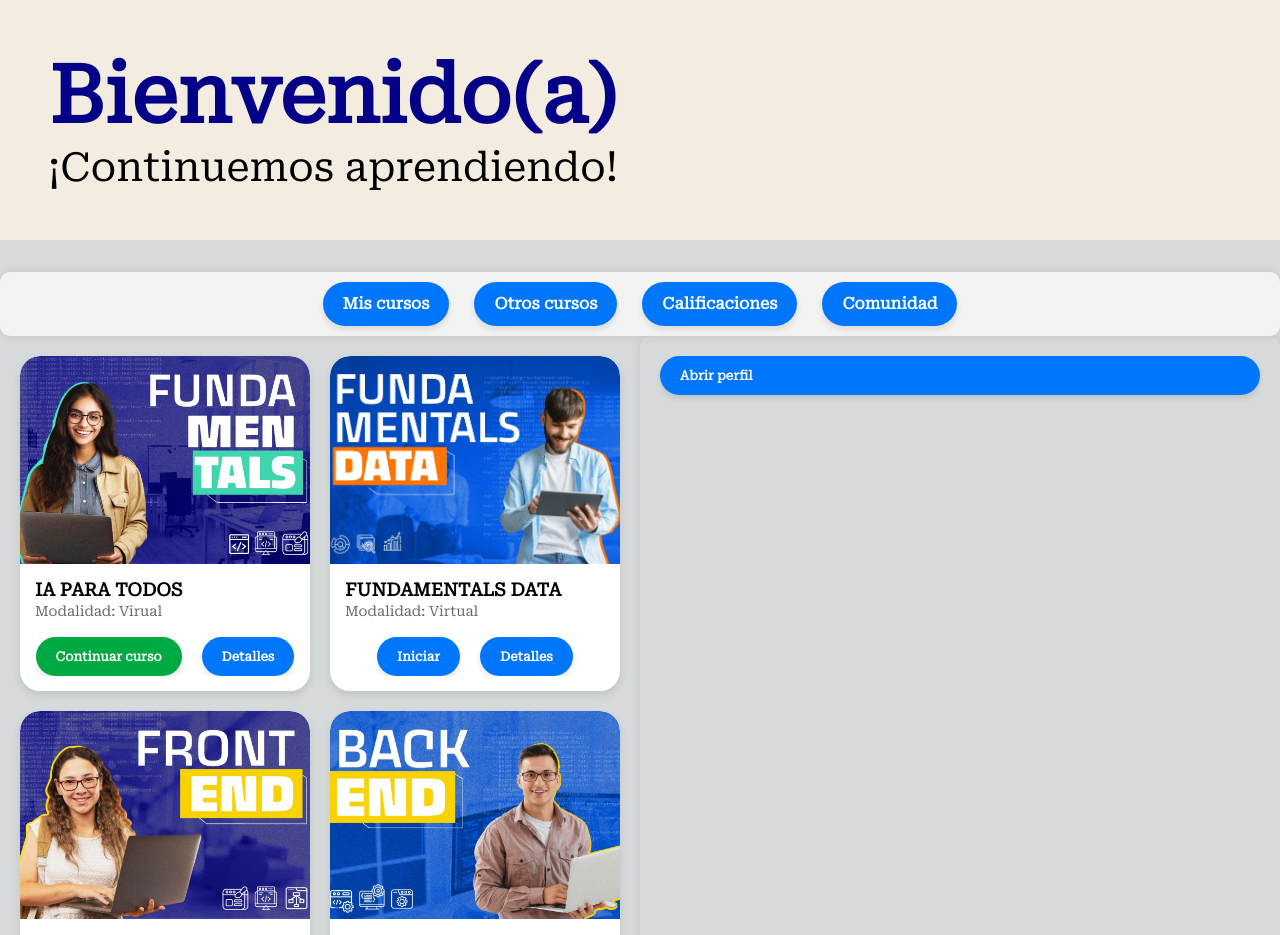
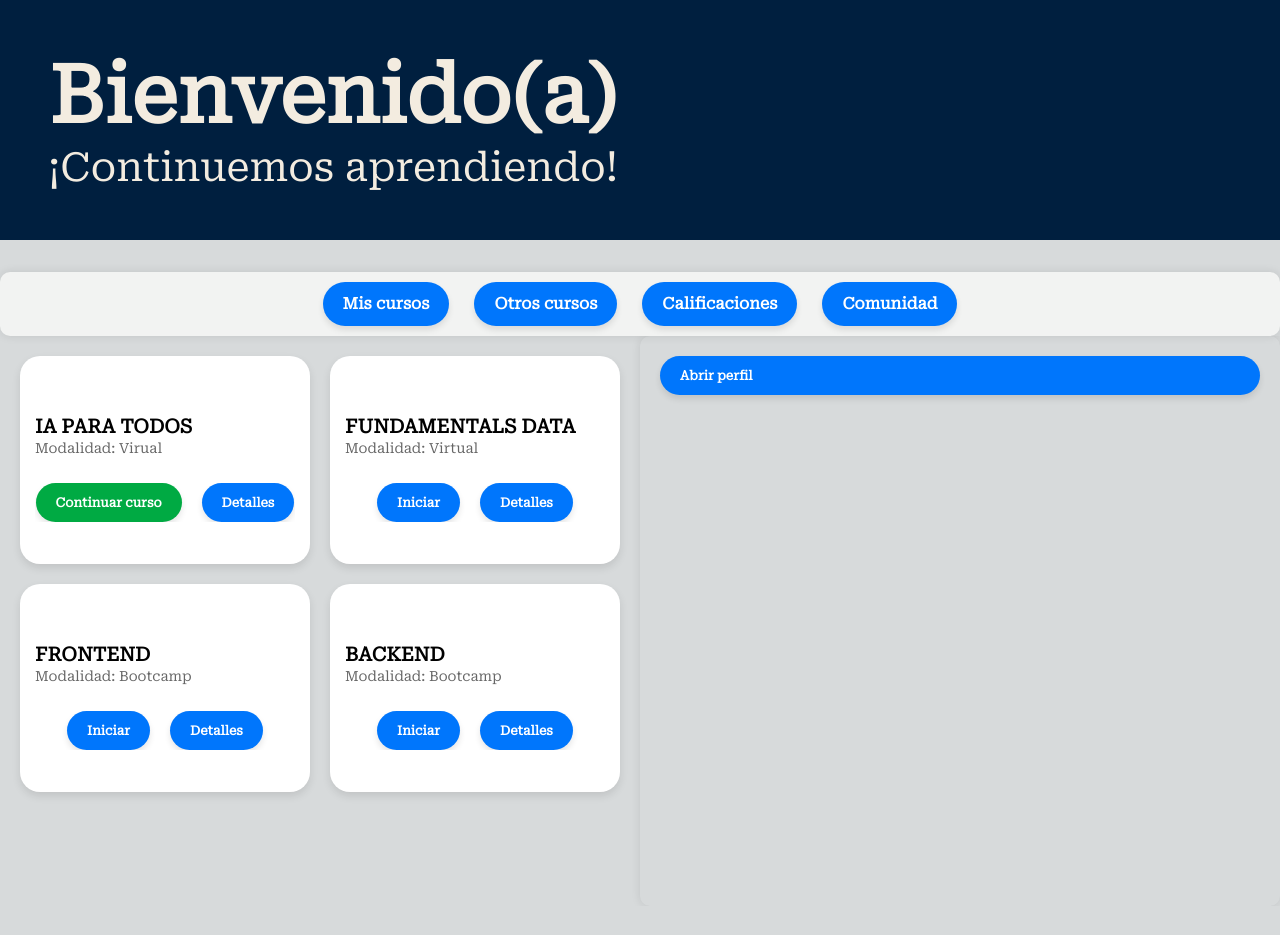
Before and after one commit to rebenew/frontendOmegaCursos, an Angular app: page /home-student in a window 1280 px wide. Shown: the top 935 px of the page. After the commit the page ends 906 px from the top, so only its background shows below. Built offline with nearby package versions, Linux system fonts and the light colour scheme.

Commit message:
Eliminación de imágenes de las cards y modificación de la estética del home-student-dashboard

```diff
--- a/src/app/students-dashboard/home-student/home-student.component.html
+++ b/src/app/students-dashboard/home-student/home-student.component.html
@@ -16,10 +16,6 @@
     <!--LISTA DE CURSOS-->
     <section class="courses-section">
       <div class="course-card">
-        <div class="course-card-img">
-          <img src="assets/students-dashboard-imgs/fundamentals-nodo.jpg"
-            alt="Comienza este recorrido por Fundamentals, el denominado módulo cero. Lo llamamos así porque es el que toda persona que quiera hacer parte de este nivel base debe alcanzar. La invitación es a que abordes la lógica de programación, que analices cómo se resuelven los problemas desde la parte y el pensamiento computacional, y que comprendas cómo funciona una computadora y cómo nos genera soluciones. Ten en cuenta que este es el nivel que debes abordar antes de estudiar desarrollo Front, desarrollo Back y desarrollo en nube.    ¡Adelante con este corto módulo e inicia esta adaptación al mundo digital!"
-            class="course-img" title="Fundamentals web"> <!--aquí va la imagen de la card-->
           <div class="course-card-content">
             <div class="course-class-title">
               <h3>IA PARA TODOS</h3>
@@ -32,13 +28,9 @@
             </div>
           </div>
         </div>
-      </div>
+
 
       <div class="course-card">
-        <div class="course-card-img">
-          <img src="assets/students-dashboard-imgs/fundamentals-data-nodo.jpg"
-            alt="El Curso Fundamentals Data, de la ruta de aprendizaje de Analítica y ciencia de datos, ofrece el conocimiento básico que le da nombre a la ruta: cómo se obtiene y analiza la información obtenida, cómo se implementa en la toma de decisiones y cómo opera esta ciencia como campo. A lo largo de los módulos, comprenderás los fundamentos introductorios a la ciencia de datos. Con seguridad cambiará la forma como interactúas con la información. ¡Empecemos este camino!"
-            class="course-img" title="Fundamentals data "> <!--aquí va la imagen de la card-->
           <div class="course-card-content">
             <div class="course-class-title">
               <h3>FUNDAMENTALS DATA</h3>
@@ -50,13 +42,8 @@
             </div>
           </div>
         </div>
-      </div>
 
       <div class="course-card">
-        <div class="course-card-img">
-          <img src="assets/students-dashboard-imgs/frontend-nodo.jpg"
-            alt="Inicia el recorrido por este curso con el abordaje de cuatro temas esenciales: Estructura de Datos I, HTML, CSS y Typescript. Empieza en las ciencias básicas y llega hasta el ciclo especializado desde lo más general hasta lo más específico.   Recomendamos una dedicación mínima de 26 horas a la semana, para completar:  el contenido en plataforma diseñado con metodología Edublocks.   72 horas de mentorías con expertos en la industria. 72 horas de inglés para tecnología, con encuentros sincrónicos y actividades en plataforma. Potencia tus habilidades con Nodo EAFIT, contáctanos para conocer más sobre la ruta de formación en Desarrollo Web."
-            class="course-img" title="Frontend"> <!--aquí va la imagen de la card-->
           <div class="course-card-content">
             <div class="course-class-title">
               <h3>FRONTEND</h3>
@@ -68,13 +55,9 @@
             </div>
           </div>
         </div>
-      </div>
+
 
       <div class="course-card">
-        <div class="course-card-img">
-          <img src="assets/students-dashboard-imgs/backend-nodo.jpg"
-            alt="Aquí podrás crear los servicios y las funciones que procesan los datos del usuario y que retornan una respuesta. Aprenderás cómo se cumple este proceso y qué existe luego de que alguien teclea “Enviar”. En el módulo de Backend adquirirás habilidades en programación orientada a objetos con Java, manejo de APIs, utilización del framework Spring Boot, y bases de datos SQL y NoSQL, todo enriquecido con aplicaciones prácticas y trabajo colaborativo que te ayudará a desarrollar soft skills. Recomendamos una dedicación mínima de 26 horas a la semana, para completar: el contenido en plataforma diseñado con metodología Edublocks. 72 horas de mentorías con expertos en la industria. 72 horas de inglés para tecnología, con encuentros sincrónicos y actividades en plataforma. Potencia tus habilidades con Nodo EAFIT, contáctanos para conocer más sobre la ruta de formación en Desarrollo Web."
-            class="course-img" title="Backend"> <!--aquí va la imagen de la card-->
           <div class="course-card-content">
             <div class="course-class-title">
               <h3>BACKEND</h3>
@@ -86,7 +69,7 @@
             </div>
           </div>
         </div>
-      </div>
+
 
     </section>
 
--- a/src/app/students-dashboard/home-student/home-student.component.scss
+++ b/src/app/students-dashboard/home-student/home-student.component.scss
@@ -20,7 +20,7 @@ header {
   justify-content: space-between;
   align-items: center;
   margin-bottom: 2rem;
-  background-color: #f3ece0;
+  background-color: #001f3f;
   padding: 3em;
   max-width: 100%;
   text-align: center;
@@ -29,13 +29,13 @@ header {
 h1 {
   font-size: 5em;
   font-weight: 700;
-  color: #040087;
+  color: #f3ece0;
 }
 
 h2 {
   font-size: 2.5em;
   font-weight: 400;
-  color: #000000;
+  color: #f3ece0;
 }
 
 .menu-section {
@@ -166,7 +166,7 @@ h2 {
   justify-content: center;
   align-items: center;
   gap: 20px;
-  margin-top: 15px;
+  margin-top: 1.5em;
 }
 
 .main-container {
@@ -192,17 +192,11 @@ h2 {
   box-shadow: 0 4px 8px rgba(0, 0, 0, 0.1); /* Sombra */
   overflow: hidden; /* Evita que la imagen sobresalga */
   transition: transform 0.3s ease-in-out;
+  height: 13em;
 }
 
 .course-card:hover {
   transform: translateY(-5px); /* Efecto al pasar el mouse */
-}
-
-.course-card-img img {
-  width: 100%;
-  height: 13em; /* Altura de la imagen */
-  object-fit: cover; /* Hace que la imagen llene el espacio sin distorsionarse */
-  border-radius: 20px 20px 0 0; /* Redondea solo arriba */
 }
 
 .course-card-content {
@@ -210,11 +204,16 @@ h2 {
   display: flex;
   flex-direction: column;
   gap: 5px;
+  height: 100%;
+  margin-top: 15px;
 }
 
 .course-class-title h3 {
-  font-size: 18px;
+  font-size: 1.2em;
   font-weight: bold;
+  align-items: center;
+  justify-content: center;
+  margin-top: 1.5em;
 }
 
 .course-class-title p {
```
